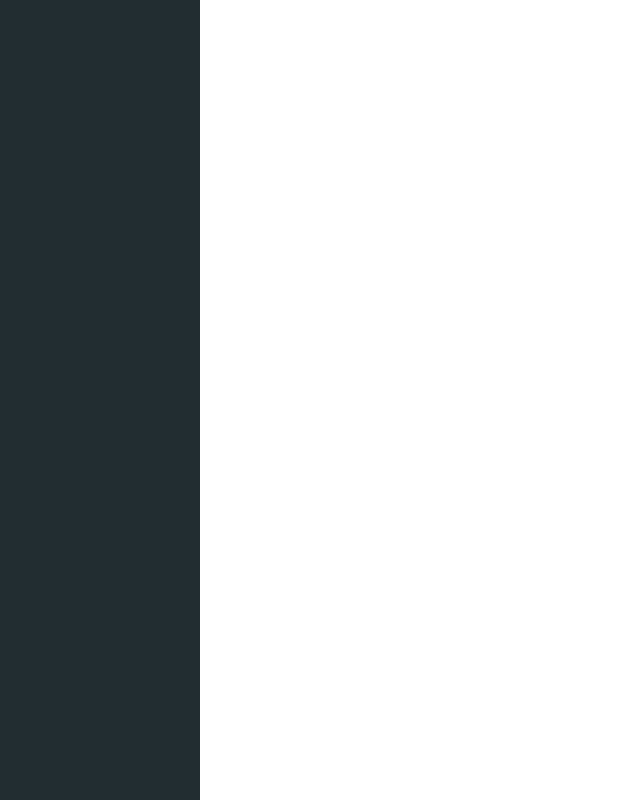
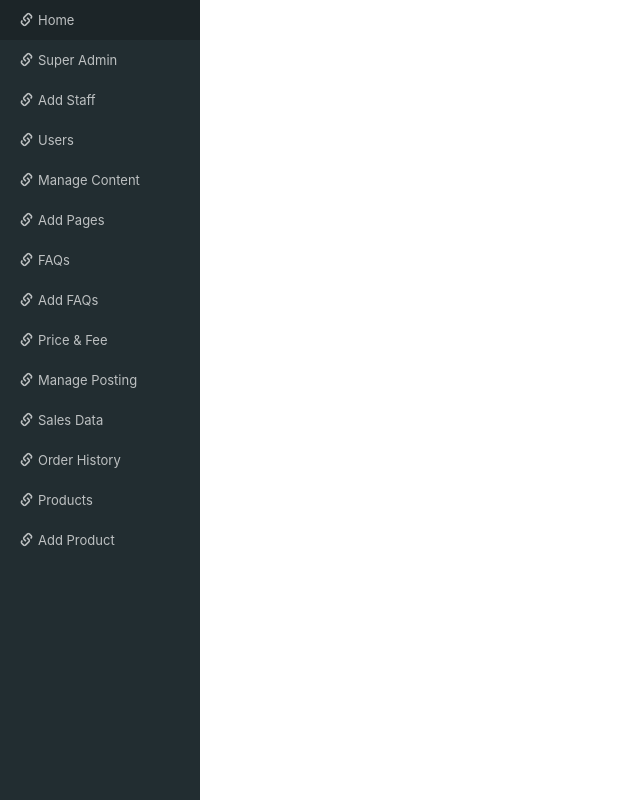
Before and after one commit to alinauroz/gogo-image, a React (Create React App) app in the folder admin/: page / in a window 1280 px wide. Shown: the whole page, without its empty margins (0-640 px from the left). Built offline with nearby package versions, Linux system fonts and the light colour scheme.

Commit message:
feat: left bar button renderer added

```diff
--- a/admin/src/App.css
+++ b/admin/src/App.css
@@ -1,6 +1,7 @@
 html {
   --bar-bg: #222d31;
   --bar-color: white;
+  --bar-dark: #1a2225;
 }
 
 .bar {
@@ -8,7 +9,28 @@ html {
   height: calc(100% - 0px);
   overflow: auto;
   width: 200px;
-  padding: 10px;
   background-color: var(--bar-bg);
   color: var(--bar-color);
 }
+
+.bar-button {
+  display: block;
+  background-color: transparent;
+  border: 0px;
+  height: 40px;
+  opacity: 0.7;
+  padding-top: 10px;
+  padding-bottom: 10px;
+  padding-left: 20px;
+  font-size: 13px;
+  width: 100%;
+  text-align: left;
+}
+
+.bar-button-title {
+  margin-left: 5px;
+}
+
+.bar-button:hover {
+  background-color: var(--bar-dark);
+}
--- a/admin/src/components/LeftBar.jsx
+++ b/admin/src/components/LeftBar.jsx
@@ -3,7 +3,16 @@ import React from 'react'
 export default function (props) {
     return (
         <div className = 'bar'>
-
+            {
+                props.buttonList.map(button => {
+                    return (
+                        <button className = 'bar-button'>
+                            <span className = 'glyphicon glyphicon-link'></span>
+                            <span className = 'bar-button-title'>{button.title}</span>
+                        </button>
+                    )
+                })
+            }
         </div>
     )
 }
```
